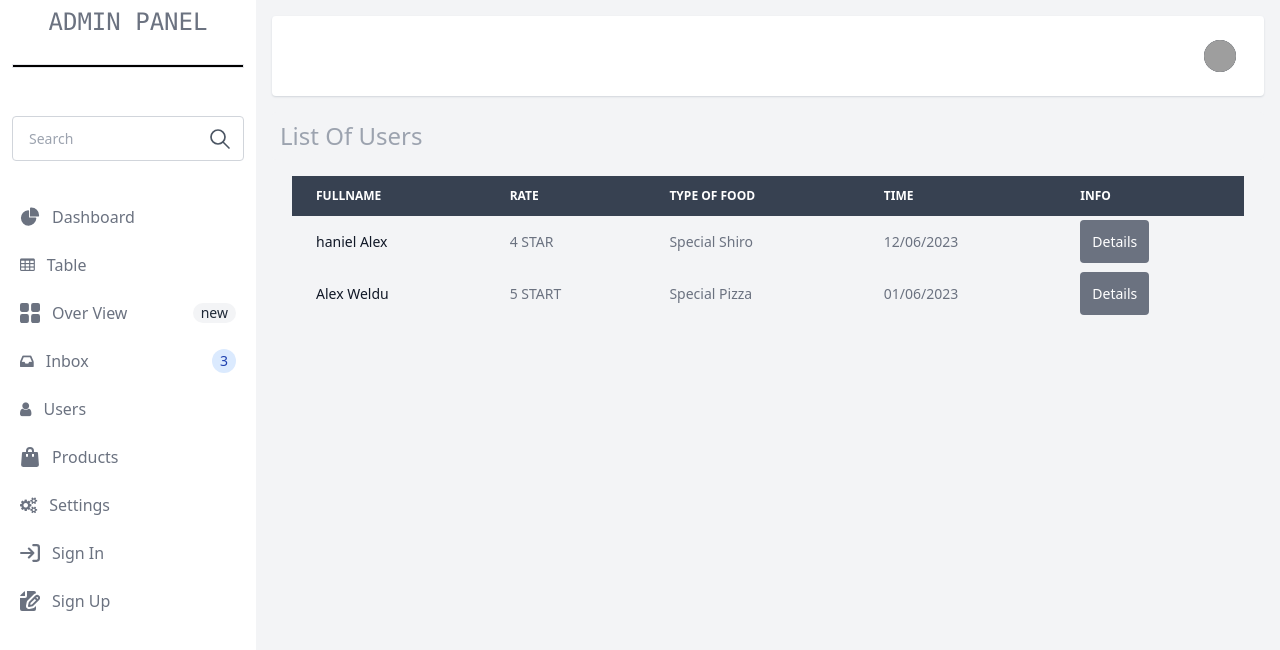
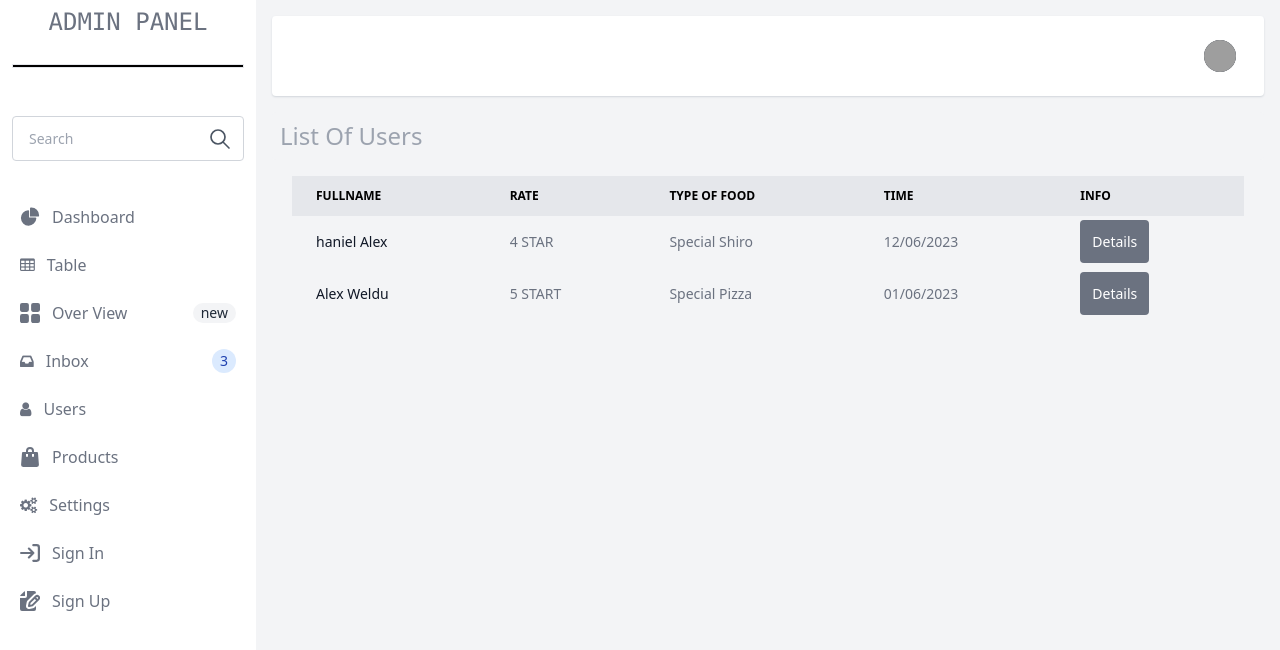
Before and after one commit to yadamoon/Admin-Panel, a React (Vite) app in the folder Dashboard/: page /Table in a window 1280 px wide. Shown: the top 650 px of the page. Built offline with nearby package versions, Linux system fonts and the light colour scheme; grey boxes are pictures that could not be loaded.

Commit message:
sth updated

```diff
--- a/Dashboard/src/components/Layout/Table.jsx
+++ b/Dashboard/src/components/Layout/Table.jsx
@@ -11,7 +11,8 @@ function Table() {
       <div className="w-full">
         <div className=" mx-5 my-4 ">
           <table className="w-full text-sm text-left rtl:text-right text-gray-500 dark:text-gray-400">
-            <thead className="text-xs text-white uppercase  bg-gray-700">
+            {/* //todo Header of Table */}
+            <thead className="text-xs text-black uppercase  bg-gray-200">
               <tr>
                 <th scope="col" className="px-6 py-3">
                   FullName
```
